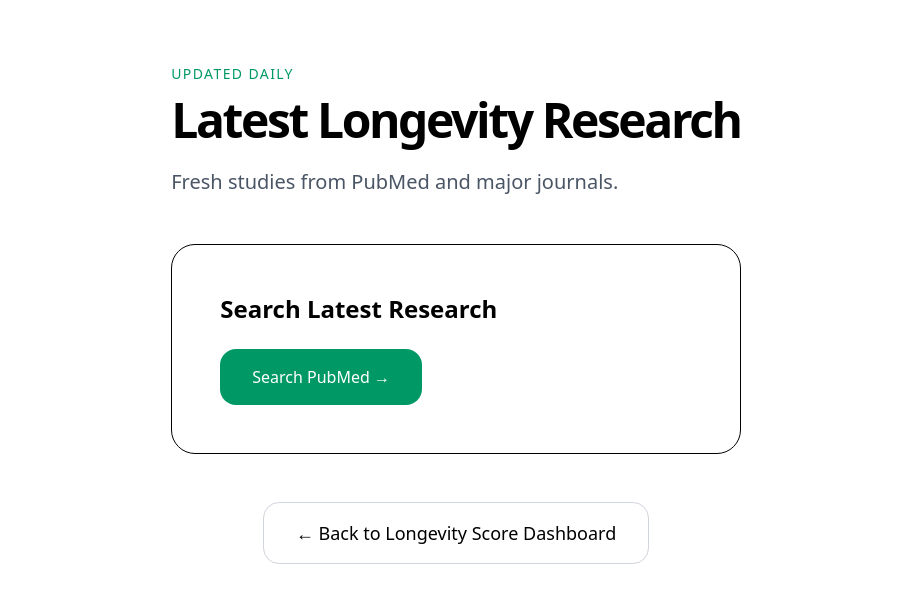
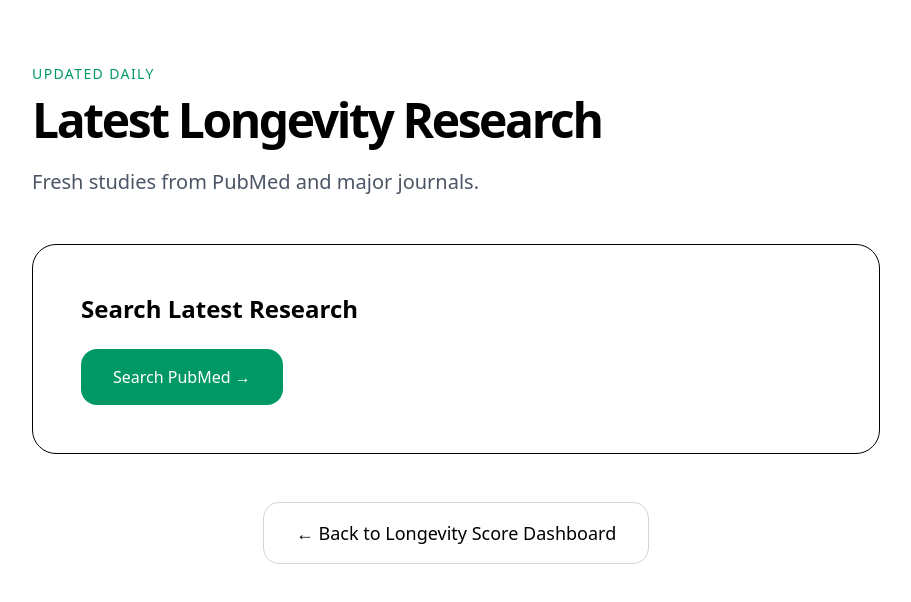
Before and after one commit to ppstevens/yourlongevityscore, a Next.js app: page /learn/research in a window 1280 px wide. Shown: the top 602 px of the page, without its empty margins (184-1095 px from the left). Built offline with nearby package versions, Linux system fonts and the light colour scheme.

Commit message:
Add Google AdSense script

```diff
--- a/app/layout.tsx
+++ b/app/layout.tsx
@@ -24,10 +24,13 @@
 }>) {
   return (
     <html
-      lang="en"
-      className={`${geistSans.variable} ${geistMono.variable} h-full antialiased`}
-    >
-      <body className="min-h-full flex flex-col">{children}</body>
+      lang="en">
+      <head>
+        {/* Google AdSense Script */}
+        <script async src="https://pagead2.googlesyndication.com/pagead/js/adsbygoogle.js?client=ca-pub-3402607606226196"
+          crossOrigin="anonymous"></script>
+      </head>
+      <body>{children}</body>
     </html>
   );
 }
```
